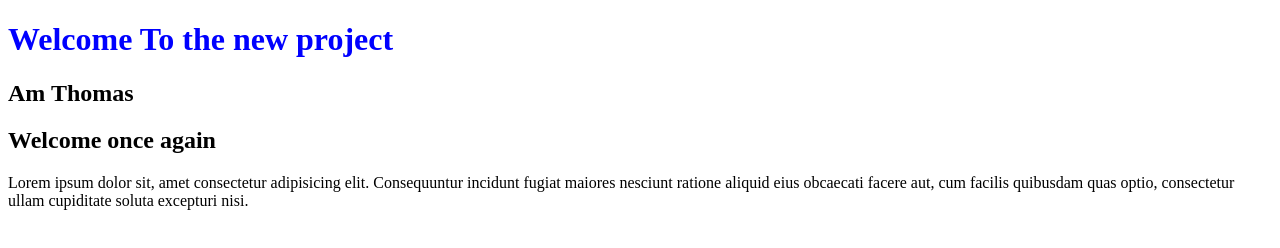
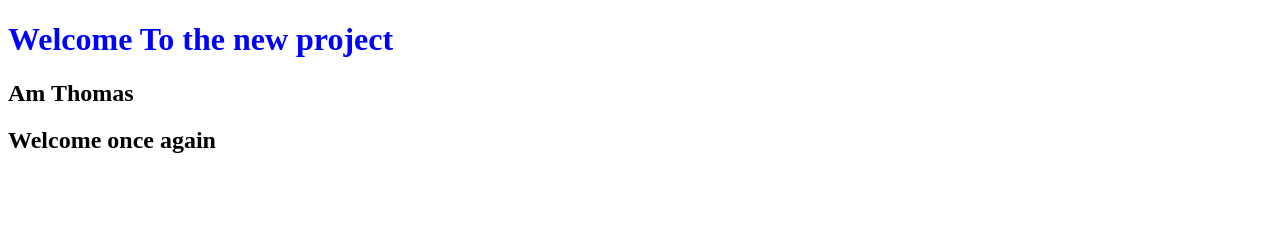
Before and after one commit to GakinyaTom/toma, a plain HTML site: page index.html in a window 1280 px wide. Drawn offline with Linux system fonts and the light colour scheme.

Commit message:
deleted p

```diff
--- a/index.html
+++ b/index.html
@@ -10,7 +10,7 @@
     <h1 style="color : blue;" >Welcome To the new project</h1>
     <h2>Am Thomas </h2>
     <h2>Welcome once again</h2>
-    <p>Lorem ipsum dolor sit, amet consectetur adipisicing elit. Consequuntur incidunt fugiat maiores nesciunt ratione aliquid eius obcaecati facere aut, cum facilis quibusdam quas optio, consectetur ullam cupiditate soluta excepturi nisi.</p>
+
 
 </body>
 </html>
```
